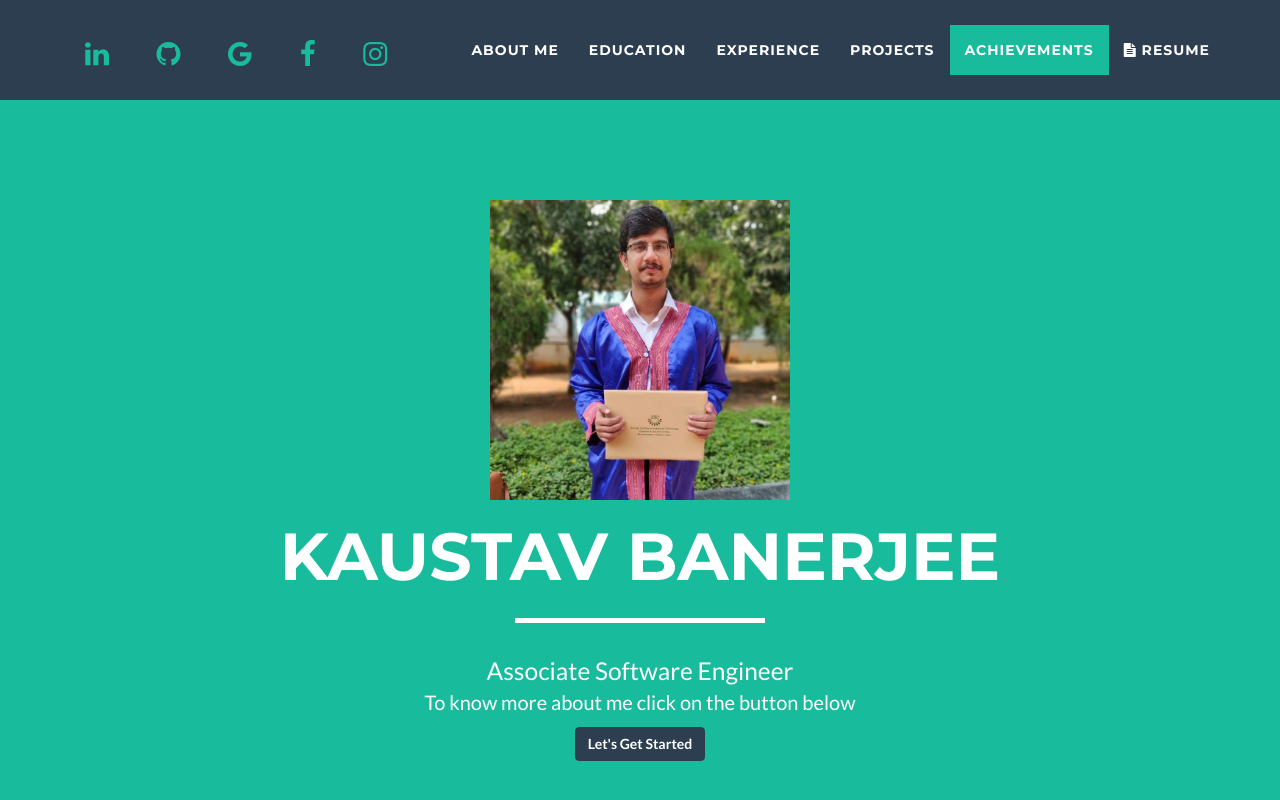
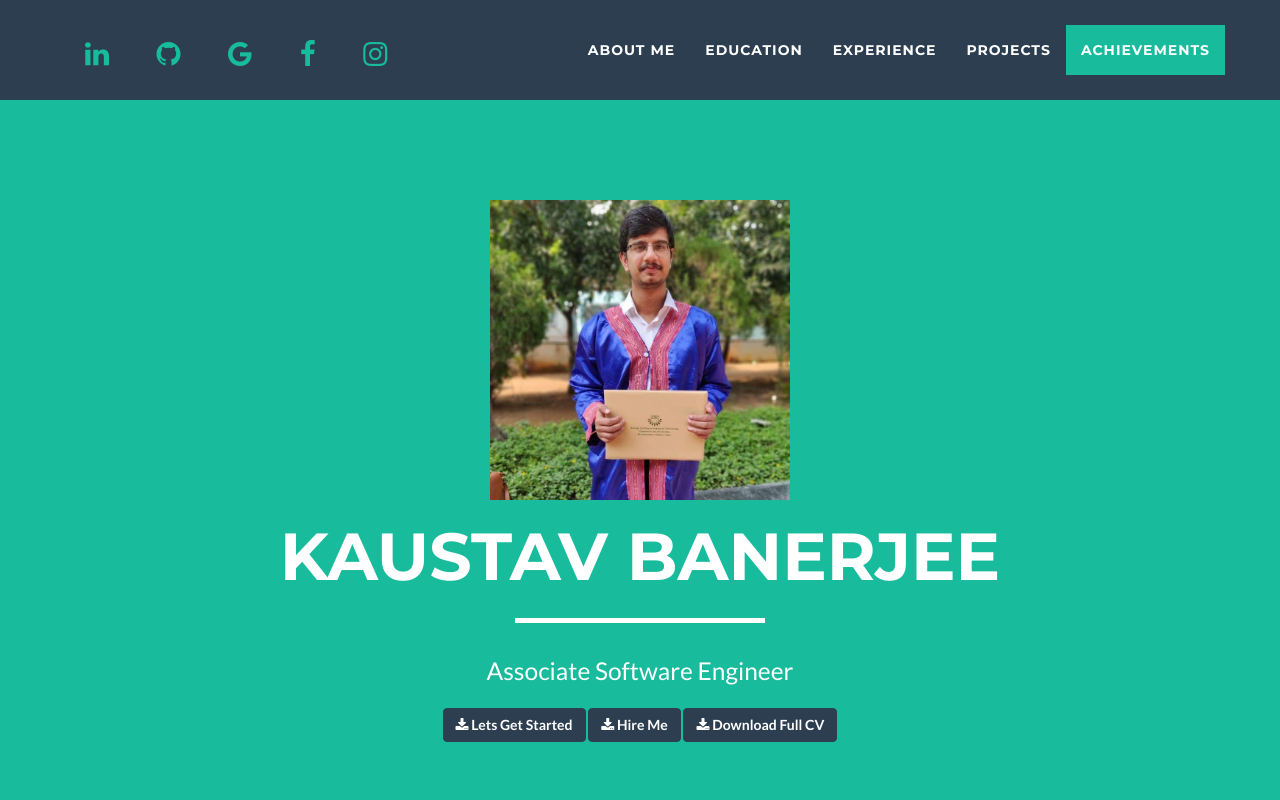
Before and after one commit to Kaustav96/Kaustav96.github.io, a website: page index.html in a window 1280 px wide. Shown: the top 800 px of the page. Drawn offline with nearby package versions, Linux system fonts and the light colour scheme.

Commit message:
Update index.html

```diff
--- a/index.html
+++ b/index.html
@@ -78,9 +78,9 @@
                         <a href="#achievements">Achievements</a>
                     </li>
 
-                    <li class="page-scroll">
+                    <!-- <li class="page-scroll">
                         <a href="https://drive.google.com/file/d/1EZ3-CSlH4E3VjBduaVnxhK9XfkazUF2E/view?usp=sharing" target="_blank"><i class="fa fa-file-text page-scroll"></i> Resume</a>
-                    </li>
+                    </li> -->
 
 
                 </ul>
@@ -100,9 +100,20 @@
                         <h1 class="name">Kaustav Banerjee</h1>
                         <hr class="star-light">
                         <span class="skills">Associate Software Engineer </span>
-                    </div>
-                    <p>To know more about me click on the button below</p>
-                    <a href="#about"><button class="btn btn-primary">Let's Get Started</button></a>
+                    </div><br>
+
+                    <a class="btn btn-primary" href="#about">
+                        <i class="fa fa-download mr-2"></i>
+                        Lets Get Started
+                      </a>
+                      <a class="btn btn-primary" href="#contact_1">
+                            <i class="fa fa-download mr-2"></i>
+                            Hire Me
+                          </a>
+                    <a class="btn btn-primary" href="https://drive.google.com/file/d/1EZ3-CSlH4E3VjBduaVnxhK9XfkazUF2E/view?usp=sharing" target="_blank" id="resume">
+                        <i class="fa fa-download mr-2"></i>
+                        Download Full CV
+                      </a>
                 </div>
             </div>
         </div>
@@ -534,7 +545,7 @@
     </div>
     </section>
     <!-- Footer -->
-    <footer class="text-center">
+    <footer class="text-center" id="contact_1">
         <div class="footer-above">
             <div class="container">
                 <div class="row">
```
